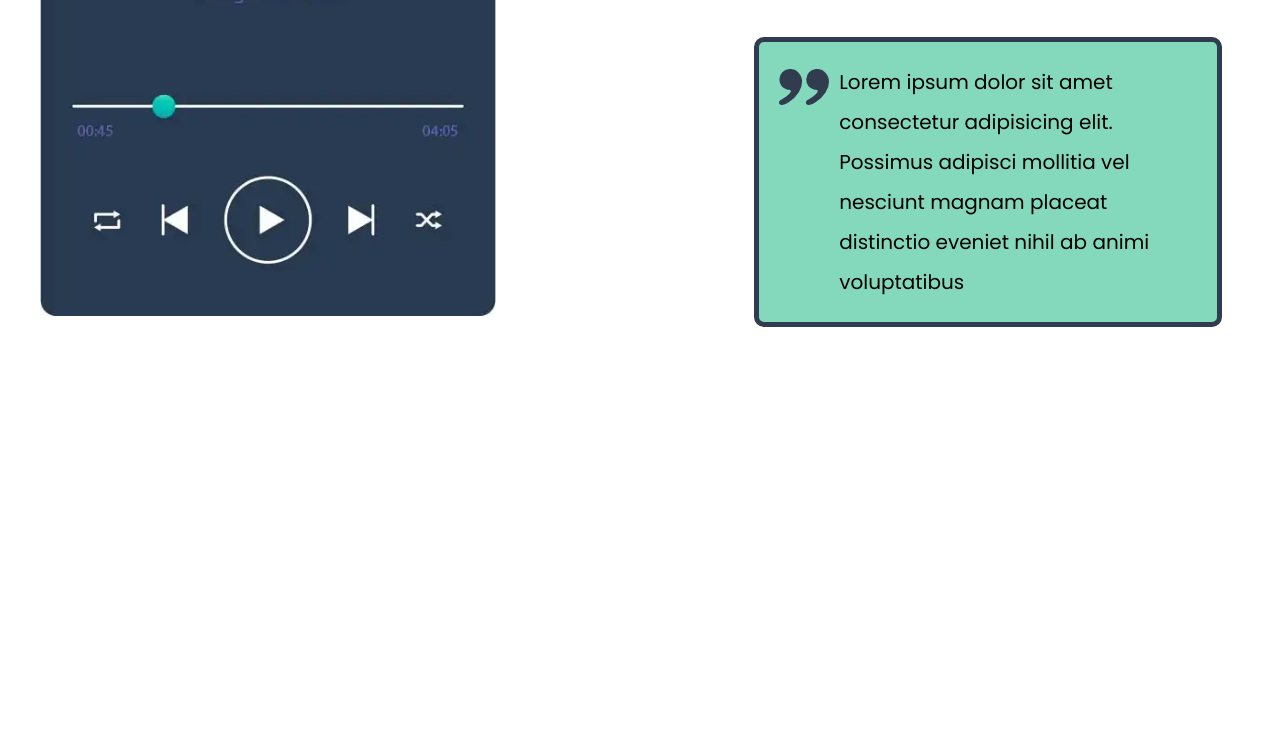
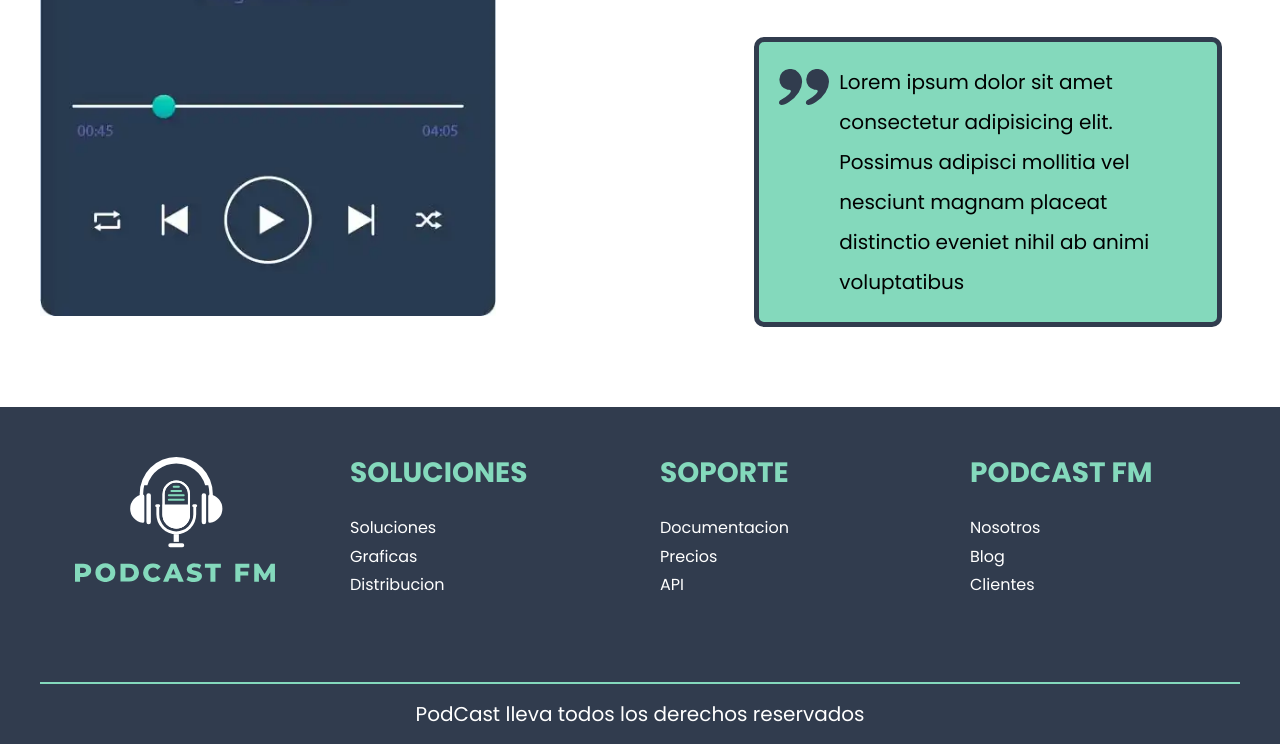
Before and after one commit to BterceroIII/PagePodCast, a website: page index.html in a window 1280 px wide. Shown: the part 5179-5923 px from the top of the page. Before the commit the page ends 5586 px from the top, so only its background shows below. Drawn offline with Linux system fonts and the light colour scheme.

Commit message:
added footer section, and styles

```diff
--- a/index.html
+++ b/index.html
@@ -131,5 +131,41 @@
         </div>
     </sectiom>
 
+    <footer class="footer">
+        <div class="contenedor footer-grid">
+            <div class="footer-widget">
+                <img src="build/img/logo.svg" alt="logo" class="logo">
+            </div>
+
+            <div class="footer-widget">
+                <h3>Soluciones</h3>
+                <nav>
+                    <a href="#">Soluciones</a>
+                    <a href="#">Graficas</a>
+                    <a href="#">Distribucion</a>
+                </nav>
+            </div>
+            <div class="footer-widget">
+                <h3>Soporte</h3>
+                <nav>
+                    <a href="#">Documentacion</a>
+                    <a href="#">Precios</a>
+                    <a href="#">API</a>
+                </nav>
+            </div>
+            <div class="footer-widget">
+                <h3>Podcast FM</h3>
+                <nav>
+                    <a href="#">Nosotros</a>
+                    <a href="#">Blog</a>
+                    <a href="#">Clientes</a>
+                </nav>
+            </div>
+        </div>
+        <div class="contenedor">
+            <p class="copy">PodCast lleva todos los derechos reservados</p>
+        </div>
+    </footer>
+
 </body>
 </html>
--- /dev/null
+++ b/src/scss/UI/_footer.scss
@@ -0,0 +1,61 @@
+@use 'base/variables' as v;
+@use 'base/mixins' as m;
+
+
+.footer {
+    background-color: v.$secundario;
+    color: v.$blanco;
+
+
+    .footer-grid {
+        padding: 5rem 0;
+
+        @include m.tablet {
+            @include m.grid(4, 4rem);
+        }
+    }
+
+    .logo {
+        max-width: 20rem;
+        margin: 0 auto 5rem auto;
+    }
+
+    .footer-widget {
+        margin-bottom: 2rem;
+
+        @include m.tablet {
+            margin-bottom: 0;
+        }
+
+        h3 {
+            color: v.$primario;
+            text-align: left;
+
+            @include m.tablet {
+                margin-bottom: 3rem;
+            }
+        }
+    }
+
+    nav {
+        a {
+            text-decoration: none;
+            display: block;
+            color: v.$blanco;
+            margin-bottom: 1rem;
+
+            &:last-of-type {
+                margin-bottom: 0;
+            }
+        }
+
+    }
+
+    .copy {
+        text-align: center;
+        color: v.$blanco;
+        margin: 0;
+        border-top: 2px solid v.$primario;
+        padding: 1rem;
+    }
+}
--- a/src/scss/UI/_index.scss
+++ b/src/scss/UI/_index.scss
@@ -4,7 +4,7 @@
 @forward 'estadistica';
 @forward 'planes';
 @forward 'testimoniales';
-
+@forward 'footer';
 
 
 @forward 'botones';
```
Also changed, not shown: build/css/app.css, 1 other file.
